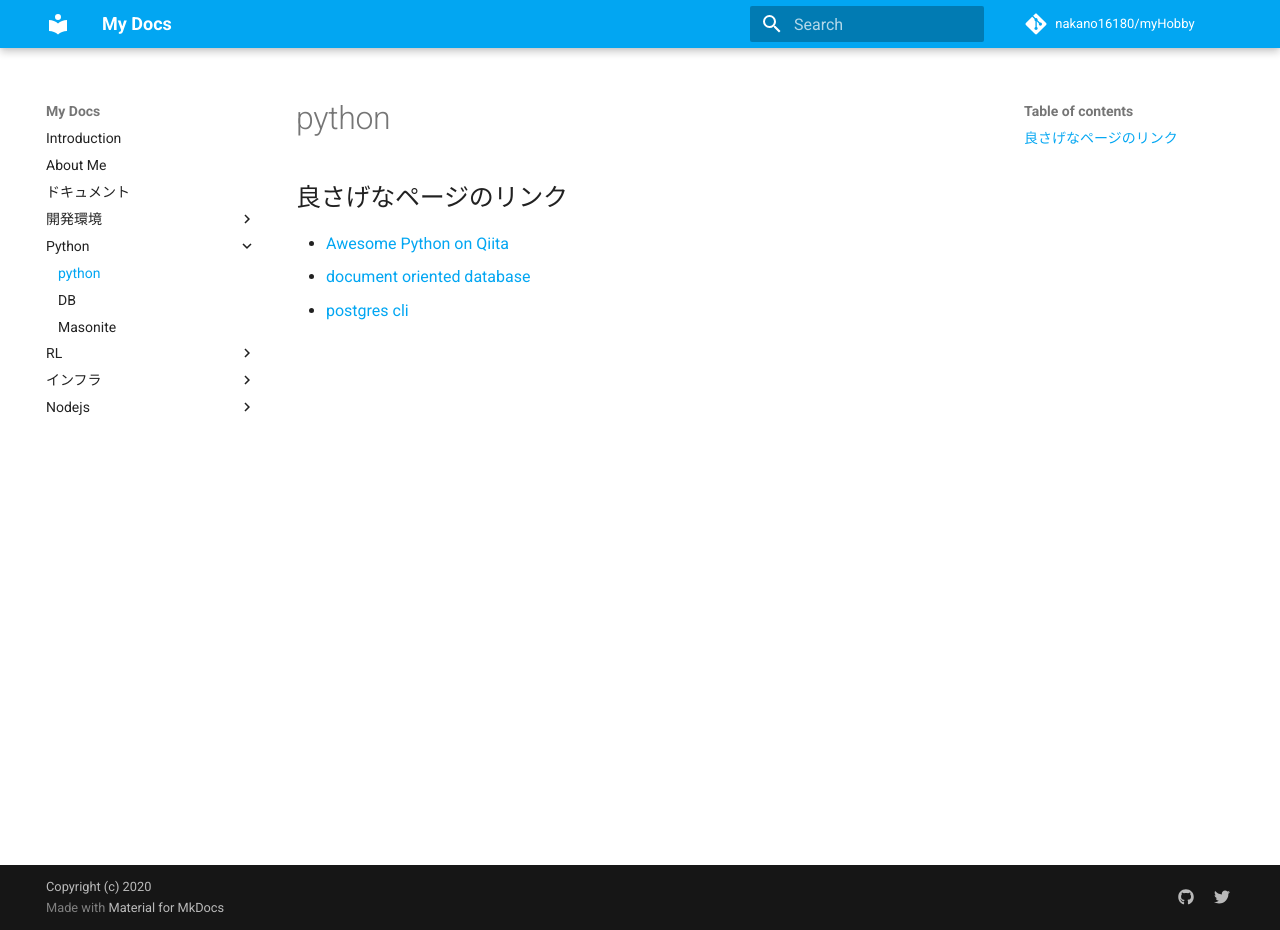
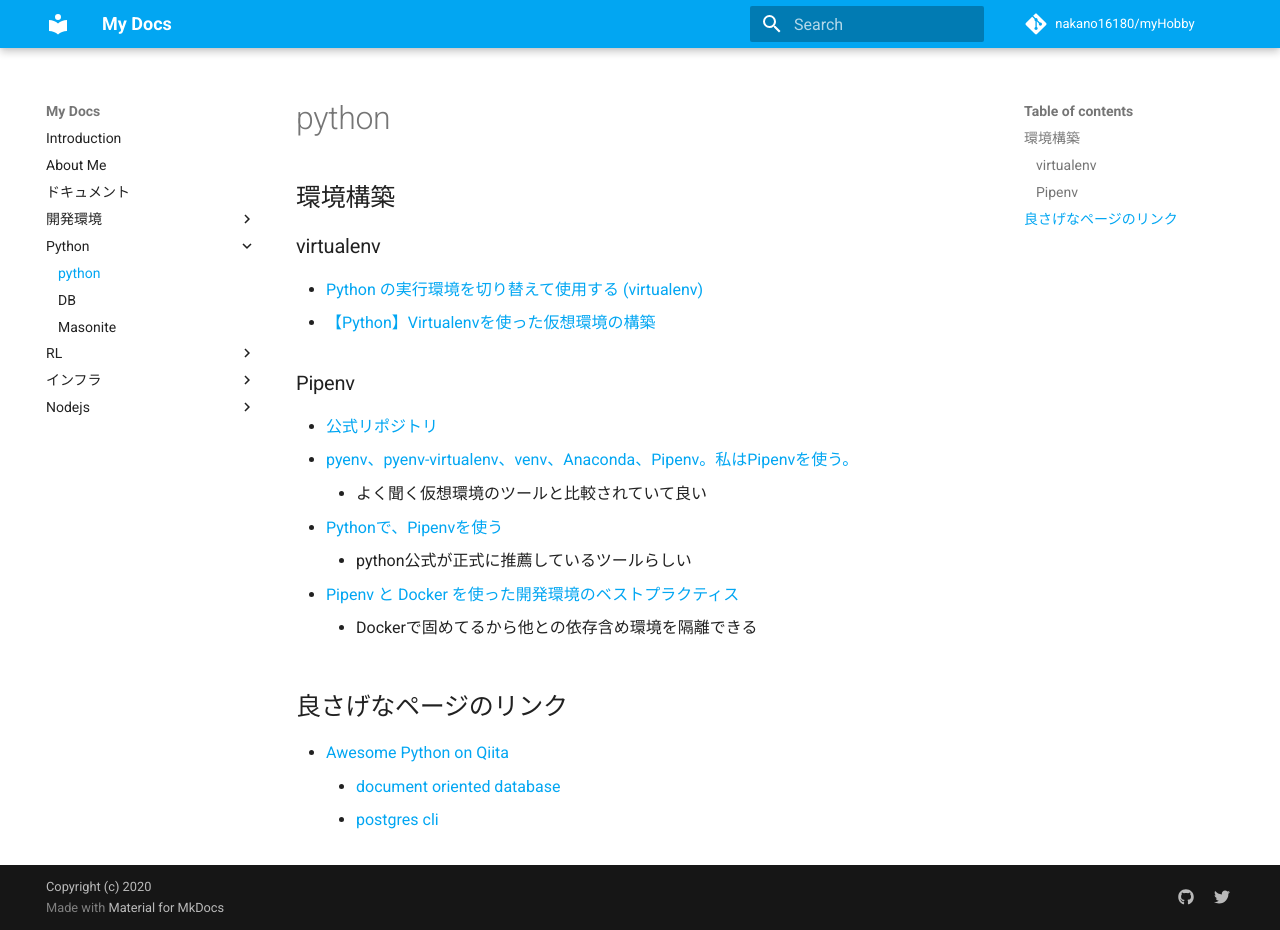
Before and after one commit to nakano16180/myHobby, an MkDocs documentation site: the page built from docs/Python/python.md, in a window 1280 px wide and 930 px high. Built offline with MkDocs 1.6.1 and Material for MkDocs 9.7.7, drawn with Linux system fonts in a browser that asks for light colours; comment, search, counter and statistics services are not loaded.

Commit message:
update python

```diff
--- a/docs/Python/python.md
+++ b/docs/Python/python.md
@@ -1,4 +1,18 @@
+## 環境構築
+### virtualenv
+  - [Python の実行環境を切り替えて使用する (virtualenv)](https://maku77.github.io/python/env/virtualenv.html)
+  - [【Python】Virtualenvを使った仮想環境の構築](https://hibiki-press.tech/learn_prog/python/virtualenv/4545)
+
+### Pipenv
+  - [公式リポジトリ](https://github.com/pypa/pipenv)
+  - [pyenv、pyenv-virtualenv、venv、Anaconda、Pipenv。私はPipenvを使う。](https://qiita.com/KRiver1/items/c1788e616b77a9bad4dd)
+    - よく聞く仮想環境のツールと比較されていて良い
+  - [Pythonで、Pipenvを使う](https://narito.ninja/blog/detail/58/)
+    - python公式が正式に推薦しているツールらしい
+  - [Pipenv と Docker を使った開発環境のベストプラクティス](https://qiita.com/kawasin73/items/3e58fc8a14af66ab7204)
+    - Dockerで固めてるから他との依存含め環境を隔離できる
+
 ## 良さげなページのリンク
-- [Awesome Python on Qiita](https://qiita.com/hatai/items/34c91d4ee0b54bd7cb8b)
-  - [document oriented database](https://github.com/msiemens/tinydb)
-  - [postgres cli](https://github.com/dbcli/pgcli)
+  - [Awesome Python on Qiita](https://qiita.com/hatai/items/34c91d4ee0b54bd7cb8b)
+    - [document oriented database](https://github.com/msiemens/tinydb)
+    - [postgres cli](https://github.com/dbcli/pgcli)
```
